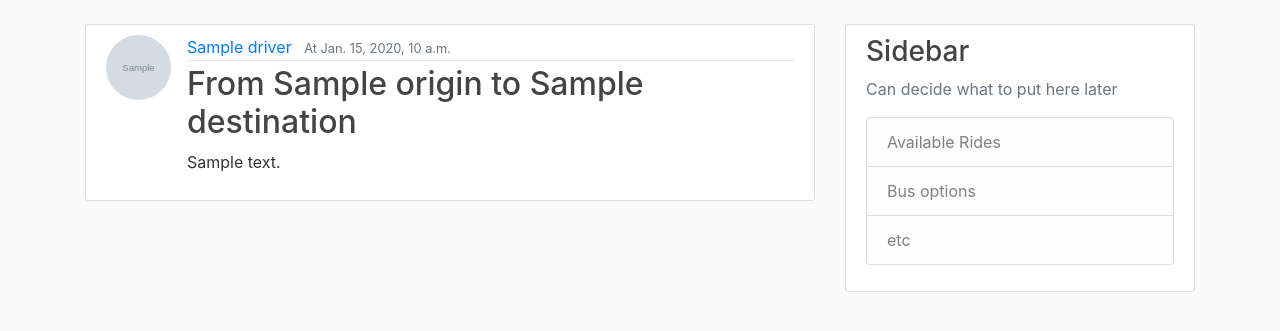
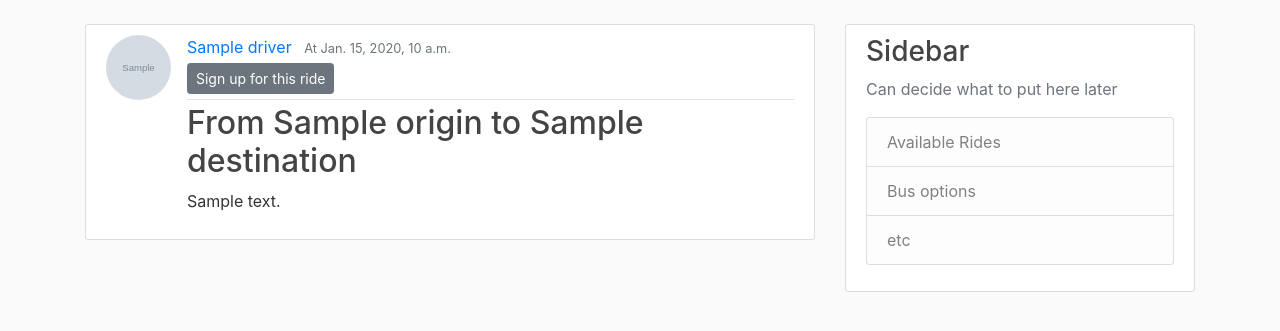
Before and after one commit to colby-rideshare/colby-rideshare, a Django app: template ridesharing_project/carpool/templates/carpool/ride_detail.html in a window 1280 px wide. Shown: the part 56-387 px from the top of the page. Run offline with Django 3.2, Linux system fonts and the light colour scheme; the template is opened without the code that fills it: most values are stand-ins (such as "Sample title", 1, 10 or a date in 2020); grey boxes marked "Sample" are stand-in pictures.

Commit message:
added ride signup button

```diff
--- a/ridesharing_project/carpool/templates/carpool/ride_detail.html
+++ b/ridesharing_project/carpool/templates/carpool/ride_detail.html
@@ -19,6 +19,10 @@
                         <a class="btn btn-secondary btn-sm mt-1 mb-1" href="{% url 'ride-update' object.id %}">Update details</a>
                         <a class="btn btn-danger btn-sm mt-1 mb-1" href="{% url 'ride-delete' object.id %}">Delete</a>
                     </div>
+                {% elif object.driver != user %}
+                    <div>
+                        <a class="btn btn-secondary btn-sm mt-1 mb-1" href="#">Sign up for this ride</a>
+                    </div>
                 {% endif %}
             </div>
             <h2 class="article-title">From {{ object.origin }} to {{ object.destination }}</h2>
```
Also changed, not shown: ridesharing_project/db.sqlite3.
